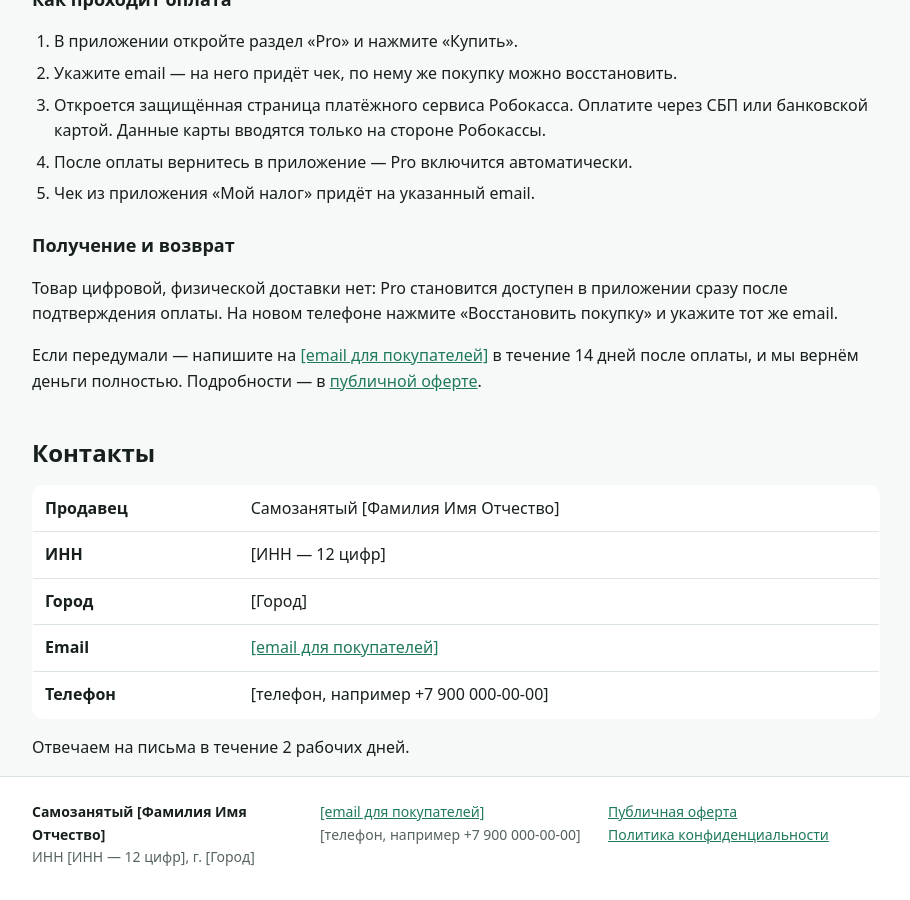
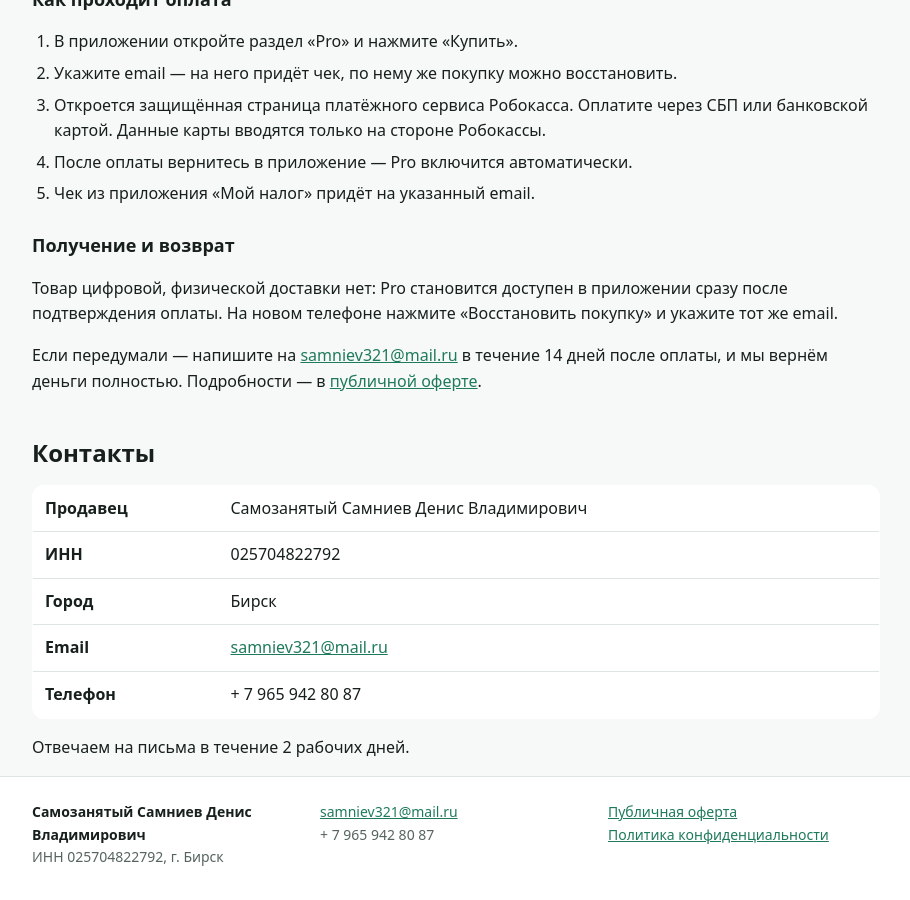
Before and after one commit to Zetsu-22/vraschete, a Jekyll site: the page built from index.html, in a window 1280 px wide and 900 px high, scrolled down 1205 px. Shown: the whole window, without its empty margins (184-1094 px from the left). Built offline with Jekyll 4.4.1, drawn with Linux system fonts in a browser that asks for light colours.

Commit message:
Update _config.yml

```diff
--- a/_config.yml
+++ b/_config.yml
@@ -5,11 +5,11 @@
 #  Кавычки оставляйте, меняйте только текст внутри них.
 # ============================================================
 
-seller_name: "[Фамилия Имя Отчество]"      # как в «Мой налог», полностью
-seller_inn: "[ИНН — 12 цифр]"
-seller_city: "[Город]"
-contact_email: "[email для покупателей]"
-contact_phone: "[телефон, например +7 900 000-00-00]"
+seller_name: "Самниев Денис Владимирович"      # как в «Мой налог», полностью
+seller_inn: "025704822792"
+seller_city: "Бирск"
+contact_email: "samniev321@mail.ru"
+contact_phone: "+ 7 965 942 80 87"
 contact_telegram: ""                         # по желанию: @username (пусто — не показывать)
 
 # ------------------------------------------------------------
```
